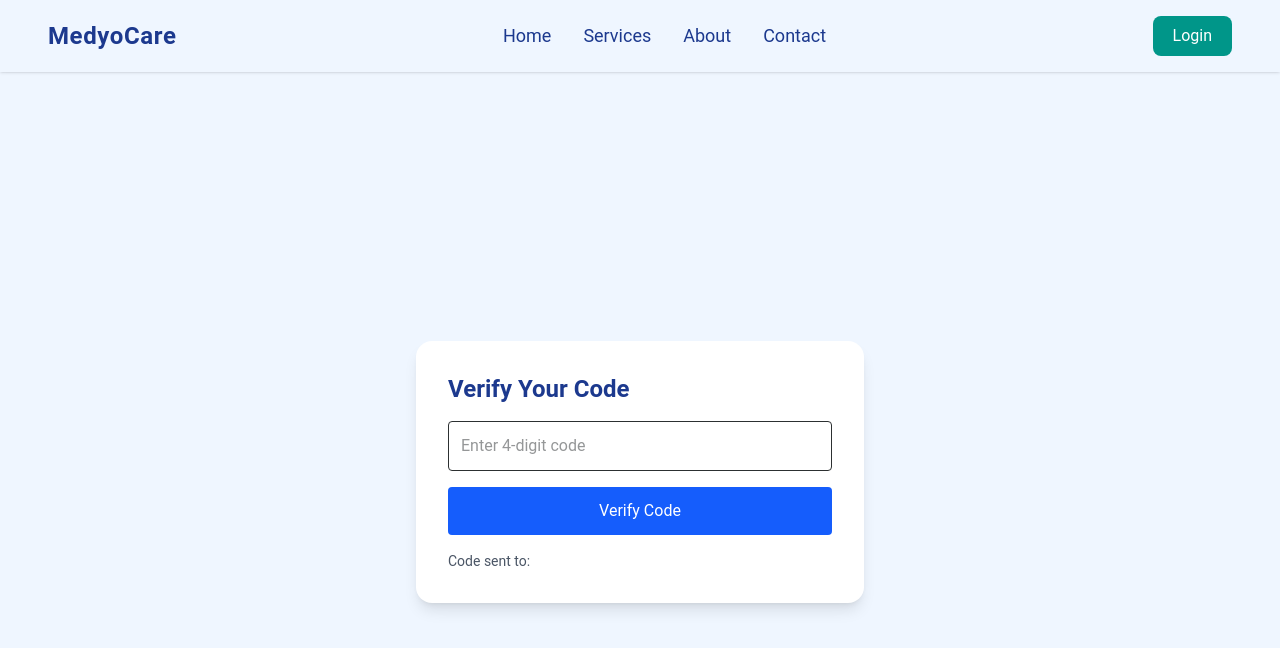
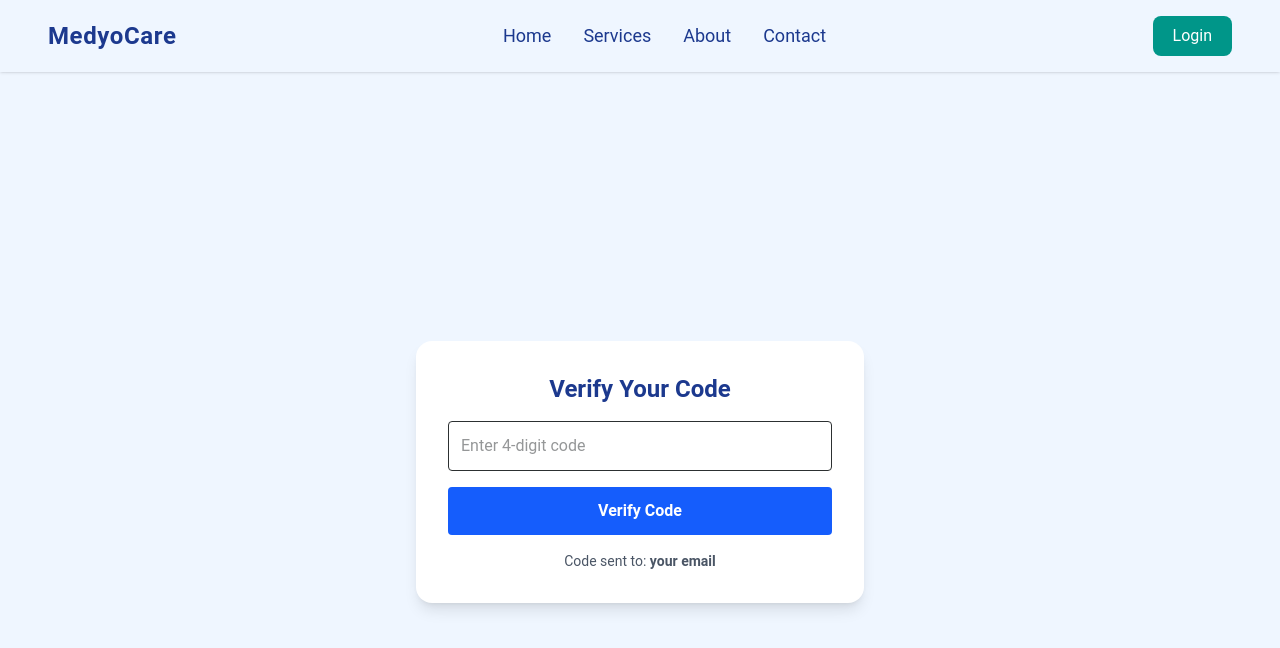
Before and after one commit to CodingWithBars/medyocare-web, a Next.js app: page /verify in a window 1280 px wide. Shown: the top 648 px of the page. Built offline with nearby package versions, Linux system fonts and the light colour scheme.

Commit message:
code update

```diff
--- a/app/api/auth/[...nextauth]/route.ts
+++ b/app/api/auth/[...nextauth]/route.ts
@@ -0,0 +1,7 @@
+import NextAuth from "next-auth";
+import { authOptions } from "@/lib/authOptions";
+
+// Next.js App Router requires named exports for HTTP methods
+const handler = NextAuth(authOptions);
+
+export { handler as GET, handler as POST };
--- a/app/verify/page.tsx
+++ b/app/verify/page.tsx
@@ -1,103 +1,5 @@
-"use client";
-
-import { useState, FormEvent, useEffect } from "react";
-import { useRouter, useSearchParams } from "next/navigation";
+import VerifyClient from "../../components/VerifyClient";
 
 export default function VerifyPage() {
-  const router = useRouter();
-  const searchParams = useSearchParams();
-  const emailParam = searchParams.get("email") || "";
-
-  const [code, setCode] = useState("");
-  const [error, setError] = useState("");
-  const [loading, setLoading] = useState(false);
-  const [success, setSuccess] = useState(false);
-
-  // Redirect if user already logged in
-  useEffect(() => {
-    const session = localStorage.getItem("session");
-    if (session) router.replace("/dashboard");
-  }, [router]);
-
-  const verifyCode = async (e: FormEvent) => {
-    e.preventDefault();
-    setError("");
-    setSuccess(false);
-
-    setLoading(true);
-
-    try {
-      const res = await fetch("/api/auth/verify-code", {
-        method: "POST",
-        headers: { "Content-Type": "application/json" },
-        body: JSON.stringify({ email: emailParam, code }),
-      });
-
-      let data = null;
-      try {
-        data = await res.json();
-      } catch {
-        setError("Server returned an invalid response.");
-        setLoading(false);
-        return;
-      }
-
-      if (!res.ok || !data.success) {
-        setError(data.message || "Invalid or expired code.");
-        setLoading(false);
-        return;
-      }
-
-      // Save full user data
-      localStorage.setItem("session", JSON.stringify(data.user));
-
-      setSuccess(true);
-      setLoading(false);
-
-      setTimeout(() => {
-        router.replace("/dashboard");
-      }, 1500);
-    } catch (err) {
-      console.error("Verification error:", err);
-      setError("Something went wrong. Please try again.");
-      setLoading(false);
-    }
-  };
-
-  return (
-    <div className="min-h-screen bg-blue-50 flex items-center justify-center">
-      <div className="bg-white p-8 shadow-lg rounded-2xl w-full max-w-md">
-        <h1 className="text-2xl font-bold mb-4 text-blue-900">Verify Your Code</h1>
-
-        {error && <p className="text-red-600 mb-2">{error}</p>}
-        {success && <p className="text-green-600 mb-2">Code verified! Redirecting...</p>}
-
-        <form onSubmit={verifyCode} className="flex flex-col gap-4">
-          <input
-            type="text"
-            placeholder="Enter 4-digit code"
-            value={code}
-            onChange={(e) => setCode(e.target.value)}
-            className="border p-3 rounded"
-            maxLength={4}
-            required
-          />
-
-          <button
-            type="submit"
-            className={`bg-blue-600 text-white p-3 rounded hover:bg-blue-700 transition ${
-              loading ? "opacity-50 cursor-not-allowed" : ""
-            }`}
-            disabled={loading}
-          >
-            {loading ? "Verifying..." : "Verify Code"}
-          </button>
-        </form>
-
-        <p className="mt-4 text-gray-600 text-sm">
-          Code sent to: <b>{emailParam}</b>
-        </p>
-      </div>
-    </div>
-  );
+  return <VerifyClient />;
 }
--- /dev/null
+++ b/components/VerifyClient.tsx
@@ -0,0 +1,95 @@
+"use client";
+
+import { useState, FormEvent, useEffect } from "react";
+import { useRouter, useSearchParams } from "next/navigation";
+
+export default function VerifyClient() {
+  const router = useRouter();
+  const searchParams = useSearchParams();
+  const emailParam = searchParams?.get("email") || "";
+
+  const [code, setCode] = useState("");
+  const [error, setError] = useState("");
+  const [loading, setLoading] = useState(false);
+  const [success, setSuccess] = useState(false);
+
+  // Redirect if user already logged in
+  useEffect(() => {
+    const session = localStorage.getItem("session");
+    if (session) router.replace("/dashboard");
+  }, [router]);
+
+  const verifyCode = async (e: FormEvent) => {
+    e.preventDefault();
+    setError("");
+    setSuccess(false);
+    setLoading(true);
+
+    try {
+      const res = await fetch("/api/auth/verify-code", {
+        method: "POST",
+        headers: { "Content-Type": "application/json" },
+        body: JSON.stringify({ email: emailParam, code }),
+      });
+
+      const data = await res.json().catch(() => {
+        throw new Error("Invalid server response.");
+      });
+
+      if (!res.ok || !data.success) {
+        setError(data.message || "Invalid or expired code.");
+        setLoading(false);
+        return;
+      }
+
+      localStorage.setItem("session", JSON.stringify(data.user));
+      setSuccess(true);
+      setLoading(false);
+
+      setTimeout(() => router.replace("/dashboard"), 1500);
+    } catch (err) {
+      console.error(err);
+      setError("Something went wrong. Please try again.");
+      setLoading(false);
+    }
+  };
+
+  return (
+    <div className="min-h-screen bg-blue-50 flex items-center justify-center p-4">
+      <div className="bg-white p-8 shadow-lg rounded-2xl w-full max-w-md">
+        <h1 className="text-2xl font-bold mb-4 text-blue-900 text-center">
+          Verify Your Code
+        </h1>
+
+        {error && <p className="text-red-600 mb-2">{error}</p>}
+        {success && <p className="text-green-600 mb-2">Code verified! Redirecting...</p>}
+
+        <form onSubmit={verifyCode} className="flex flex-col gap-4">
+          <input
+            type="text"
+            placeholder="Enter 4-digit code"
+            value={code}
+            onChange={(e) => setCode(e.target.value)}
+            className="border p-3 rounded focus:outline-none focus:ring-2 focus:ring-blue-500"
+            maxLength={4}
+            required
+          />
+
+          <button
+            type="submit"
+            className={`bg-blue-600 text-white p-3 rounded hover:bg-blue-700 transition font-semibold ${
+              loading ? "opacity-50 cursor-not-allowed" : ""
+            }`}
+            disabled={loading}
+          >
+            {loading ? "Verifying..." : "Verify Code"}
+          </button>
+        </form>
+
+        <p className="mt-4 text-gray-600 text-sm text-center">
+          Code sent to: <b>{emailParam || "your email"}</b>
+        </p>
+      </div>
+    </div>
+  );
+}
--- /dev/null
+++ b/lib/authOptions.ts
@@ -0,0 +1,52 @@
+import { AuthOptions } from "next-auth";
+import CredentialsProvider from "next-auth/providers/credentials";
+import bcrypt from "bcrypt";
+import clientPromise from "@/lib/mongodb";
+
+export const authOptions: AuthOptions = {
+  providers: [
+    CredentialsProvider({
+      name: "Credentials",
+      credentials: {
+        email: { label: "Email", type: "text" },
+        password: { label: "Password", type: "password" },
+      },
+      async authorize(credentials) {
+        if (!credentials?.email || !credentials?.password) return null;
+
+        const client = await clientPromise;
+        const db = client.db("medyocare");
+
+        const user = await db.collection("students").findOne({
+          email: credentials.email,
+        });
+
+        if (!user) return null;
+
+        const isValid = await bcrypt.compare(credentials.password, user.password);
+        if (!isValid) return null;
+
+        return {
+          id: user._id.toString(),
+          name: user.name,
+          email: user.email,
+        };
+      },
+    }),
+  ],
+
+  session: { strategy: "jwt" },
+
+  callbacks: {
+    async jwt({ token, user }) {
+      if (user) token.id = user.id;
+      return token;
+    },
+    async session({ session, token }) {
+      if (session.user) session.user.id = token.id as string;
+      return session;
+    },
+  },
+
+  pages: { signIn: "/login" },
+};
--- a/lib/prisma.ts
+++ /dev/null
@@ -1,15 +0,0 @@
-import { PrismaClient } from "@prisma/client";
-
-declare global {
-  // Prevent multiple instances of Prisma Client in development
-  // (Next.js hot reload can create multiple clients)
-  var prisma: PrismaClient | undefined;
-}
-
-export const prisma =
-  global.prisma ||
-  new PrismaClient({
-    log: ["query"],
-  });
-
-if (process.env.NODE_ENV !== "production") global.prisma = prisma;
--- a/prisma.config.ts
+++ /dev/null
@@ -1,14 +0,0 @@
-// This file was generated by Prisma and assumes you have installed the following:
-// npm install --save-dev prisma dotenv
-import "dotenv/config";
-import { defineConfig, env } from "prisma/config";
-
-export default defineConfig({
-  schema: "prisma/schema.prisma",
-  migrations: {
-    path: "prisma/migrations",
-  },
-  datasource: {
-    url: env("DATABASE_URL"),
-  },
-});
```
Also changed, not shown: app/api/transactions/route.ts (deleted, +0 -24 lines).
